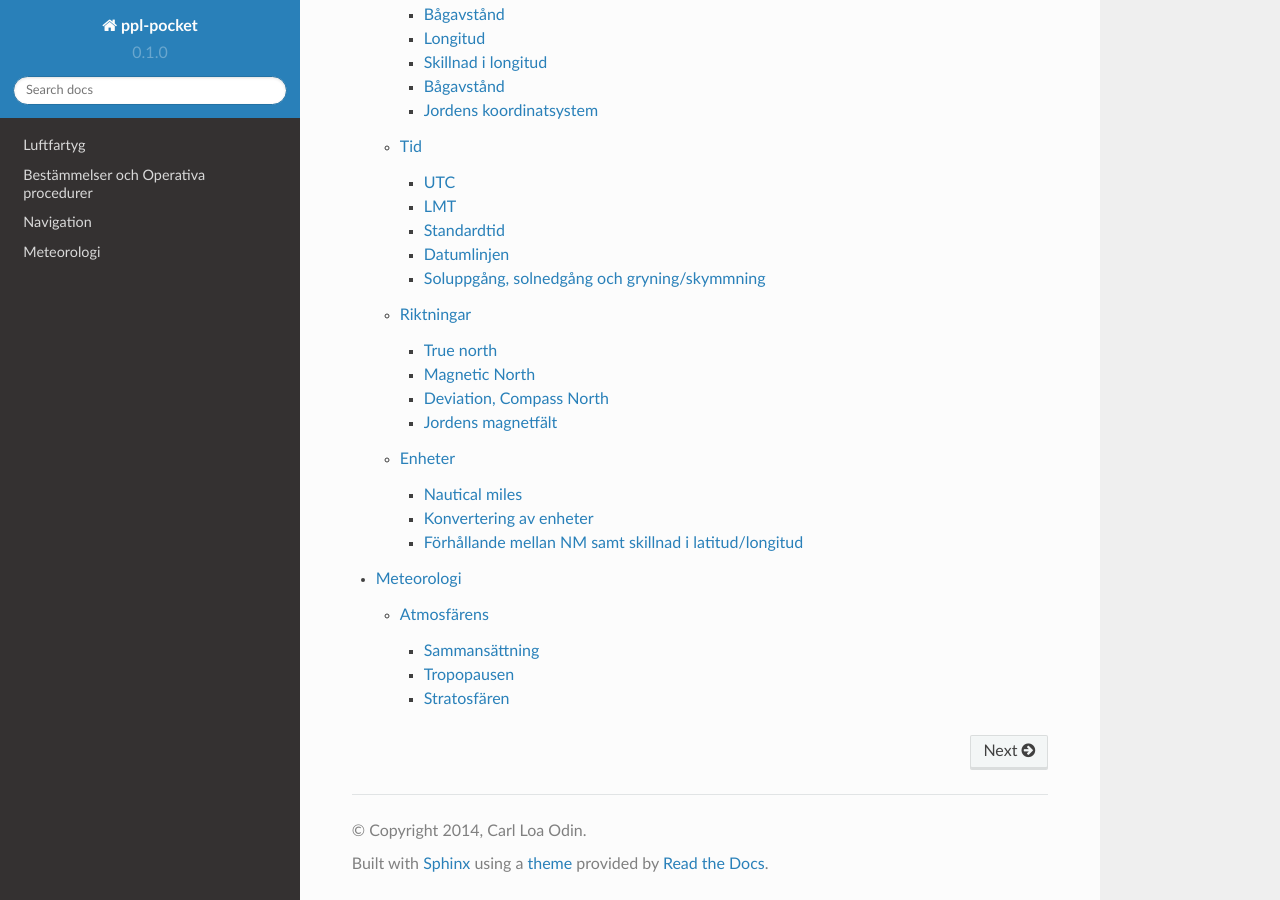
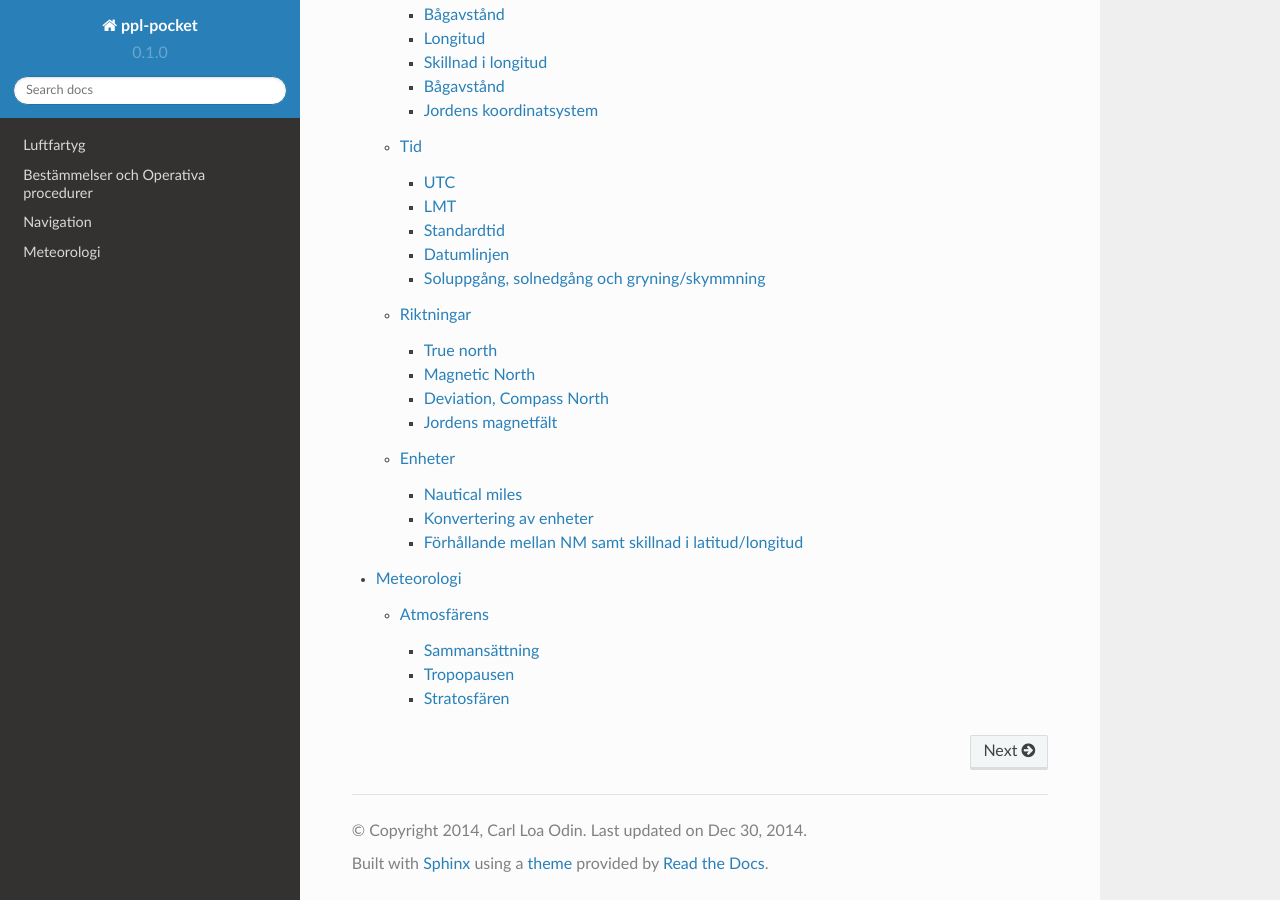
Before and after one commit to loa/ppl-pocket, a Sphinx documentation site: the page built from source/index.rst, in a window 1280 px wide and 900 px high, scrolled down 1213 px. Built offline with Sphinx 7.4.7 and the Read the Docs theme 2.0.0, drawn with Linux system fonts in a browser that asks for light colours.

Commit message:
Add last updated timestamp in html pages

```diff
--- a/source/conf.py
+++ b/source/conf.py
@@ -157,7 +157,7 @@ html_extra_path = [
 
 # If not '', a 'Last updated on:' timestamp is inserted at every page bottom,
 # using the given strftime format.
-#html_last_updated_fmt = '%b %d, %Y'
+html_last_updated_fmt = '%b %d, %Y'
 
 # If true, SmartyPants will be used to convert quotes and dashes to
 # typographically correct entities.
```
